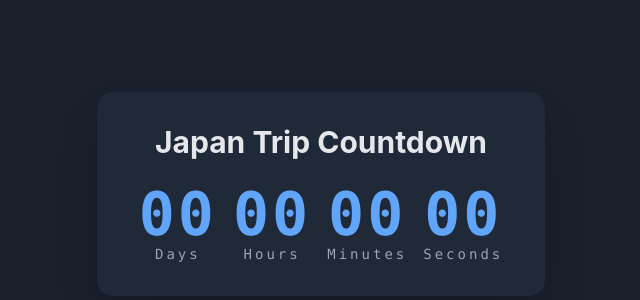
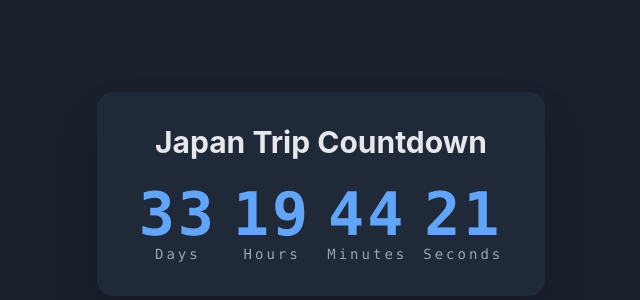
Before and after one commit to Delphi-RTK/notion-countdown-japan, a plain HTML site: page index.html in a window 1280 px wide. Shown: the part 206-506 px from the top of the page, without its empty margins (319-959 px from the left). Drawn offline with nearby package versions, Linux system fonts and the light colour scheme.

Commit message:
Update index.html

```diff
--- a/index.html
+++ b/index.html
@@ -44,8 +44,8 @@
 
     <script>
         // Set the target date for the Japan trip
-        // The date is September 16, 2024 at midnight (local time)
-        const targetDate = new Date('September 16, 2024 00:00:00').getTime();
+        // The date is September 16, 2025 at midnight (local time)
+        const targetDate = new Date('September 16, 2025 00:00:00').getTime();
 
         // Get the display elements from the DOM
         const daysDisplay = document.getElementById('days');
```
